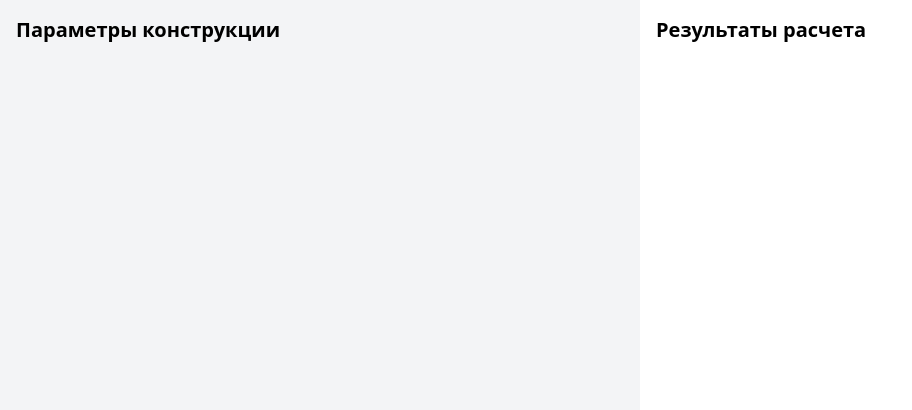
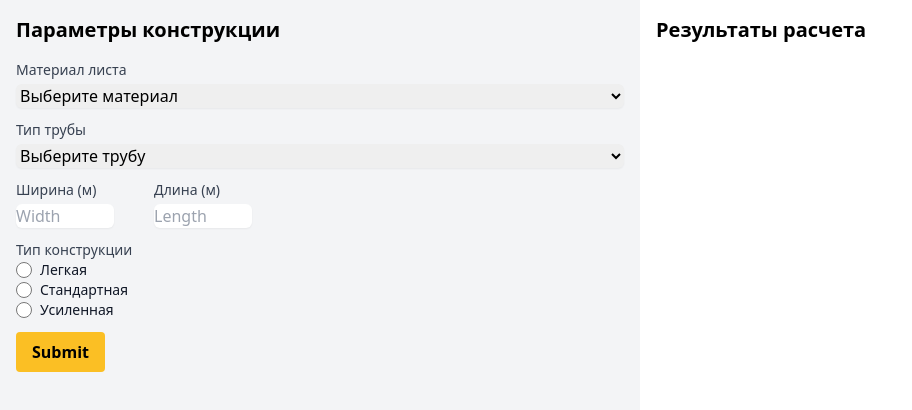
Before and after one commit to YurySamsonenka/calculator, a React (Create React App) app: page / in a window 1280 px wide. Shown: the top 410 px of the page, without its empty margins (0-912 px from the left). Built offline with nearby package versions, Linux system fonts and the light colour scheme; the HTML template or start-up script is replaced by a standard one.

Commit message:
feat: add input form

```diff
--- a/src/components/Calculator.tsx
+++ b/src/components/Calculator.tsx
@@ -1,4 +1,5 @@
 import { useCalculatorData } from '../hooks/useCalculatorData';
+import { InputPanel } from './InputPanel';
 
 export const Calculator = () => {
 	const { lists, pipes, frames, sizes, loading, error } = useCalculatorData();
@@ -10,6 +11,7 @@ export const Calculator = () => {
 		<div className="flex min-h-screen">
 			<div className="w-1/2 p-4 bg-gray-100">
 				<h2 className="text-xl font-bold mb-4">Параметры конструкции</h2>
+				<InputPanel data={{ lists, pipes, frames, sizes }} />
 			</div>
 
 			<div className="w-1/2 p-4">
--- /dev/null
+++ b/src/components/InputPanel.tsx
@@ -0,0 +1,141 @@
+import { useEffect } from 'react';
+import { useForm } from 'react-hook-form';
+import { ListItem, PipeItem } from '../types/data';
+import { FrameConfig, SizeConfig } from '../types/config';
+
+type Inputs = {
+	selectMaterial: string
+	selectPipe: string
+	width: number
+	length: number
+	strength: string
+}
+
+type Props = {
+	data: {
+		lists: ListItem[]
+		pipes: PipeItem[]
+		frames: FrameConfig[]
+		sizes: SizeConfig[]
+	}
+}
+
+const STORAGE_KEY = 'calculatorFormData';
+
+export function InputPanel({ data }: Props) {
+	const { lists, pipes, frames, sizes } = data;
+	const { register, handleSubmit, setValue, formState: { errors } } = useForm<Inputs>();
+
+	useEffect(() => {
+		const savedData = sessionStorage.getItem(STORAGE_KEY);
+		if (savedData) {
+			const parsedData = JSON.parse(savedData);
+			setValue('selectMaterial', parsedData.selectMaterial);
+			setValue('selectPipe', parsedData.selectPipe);
+			setValue('width', parsedData.width);
+			setValue('length', parsedData.length);
+			setValue('strength', parsedData.strength);
+		}
+	}, [setValue]);
+
+	const onSubmit = (data: Inputs) => {
+		console.log(data);
+		sessionStorage.setItem(STORAGE_KEY, JSON.stringify(data));
+	};
+
+	const widthConfig = sizes.find(size => size.key === 'width');
+	const lengthConfig = sizes.find(size => size.key === 'length');
+
+	return (
+		<form onSubmit={handleSubmit(onSubmit)}>
+			<div className={'mb-3'}>
+				<label className="block text-sm font-medium text-gray-700">
+					Материал листа
+				</label>
+				<select className="mt-1 block w-full rounded-md border-gray-300 shadow-sm" {...register(
+					'selectMaterial',
+					{ required: true })}>
+					<option value="">Выберите материал</option>
+					{lists.map(list => (
+						<option key={list.name} value={list.name}>
+							{list.name}
+						</option>
+					))}
+				</select>
+				{errors.selectMaterial &&
+          <span className={'text-red-500'}>Это поле обязательно для заполнения</span>}
+			</div>
+
+			<div className={'mb-3'}><label className="block text-sm font-medium text-gray-700">
+				Тип трубы
+			</label>
+				<select className="mt-1 block w-full rounded-md border-gray-300 shadow-sm" {...register(
+					'selectPipe',
+					{ required: true })}>
+					<option value="">Выберите трубу</option>
+					{pipes.map(pipe => (
+						<option key={pipe.name} value={pipe.name}>
+							{pipe.name}
+						</option>
+					))}
+				</select>
+				{errors.selectPipe &&
+          <span className={'text-red-500'}>Это поле обязательно для заполнения</span>}
+			</div>
+
+			<div className={'mb-3 flex gap-x-10'}>
+				<div>
+					<label className="block text-sm font-medium text-gray-700">
+						Ширина (м)
+					</label>
+					<input
+						className="mt-1 w-full rounded-md border-gray-300 shadow-sm"
+						type="number"
+						placeholder="Width"
+						min={widthConfig?.min}
+						max={widthConfig?.max} step={widthConfig?.step} {...register('width',
+						{ required: true, max: widthConfig?.max, min: widthConfig?.min })} />
+					{errors.width &&
+            <span className={'text-red-500'}>Это поле обязательно для заполнения</span>}
+				</div>
+
+				<div>
+					<label className="block text-sm font-medium text-gray-700">
+						Длина (м)
+					</label>
+					<input
+						className="mt-1 w-full rounded-md border-gray-300 shadow-sm"
+						type="number"
+						placeholder="Length"
+						min={lengthConfig?.min}
+						max={lengthConfig?.max} step={lengthConfig?.step} {...register('length',
+						{ required: true, max: lengthConfig?.max, min: lengthConfig?.min })} />
+					{errors.length &&
+            <span className={'text-red-500'}>Это поле обязательно для заполнения</span>}
+				</div>
+			</div>
+
+			<div className={'mb-3'}>
+				<label className="block text-sm font-medium text-gray-700">
+					Тип конструкции
+				</label>
+				{frames.map(frame => (
+					<div key={frame.key} className="flex items-center">
+						<input className="h-4 w-4 border-gray-300 text-indigo-600" id={frame.key} {...register(
+							'strength',
+							{ required: true })} type="radio"
+							value={frame.name} />
+						<label htmlFor={frame.key} className="ml-2 block text-sm text-gray-900">
+							{frame.name}
+						</label>
+					</div>
+				))}
+				{errors.strength &&
+          <span className={'text-red-500'}>Это поле обязательно для заполнения</span>}
+			</div>
+
+			<input className={'bg-amber-400 hover:bg-amber-500 font-bold py-2 px-4 rounded cursor-pointer'}
+				type="submit" />
+		</form>
+	);
+}
```
